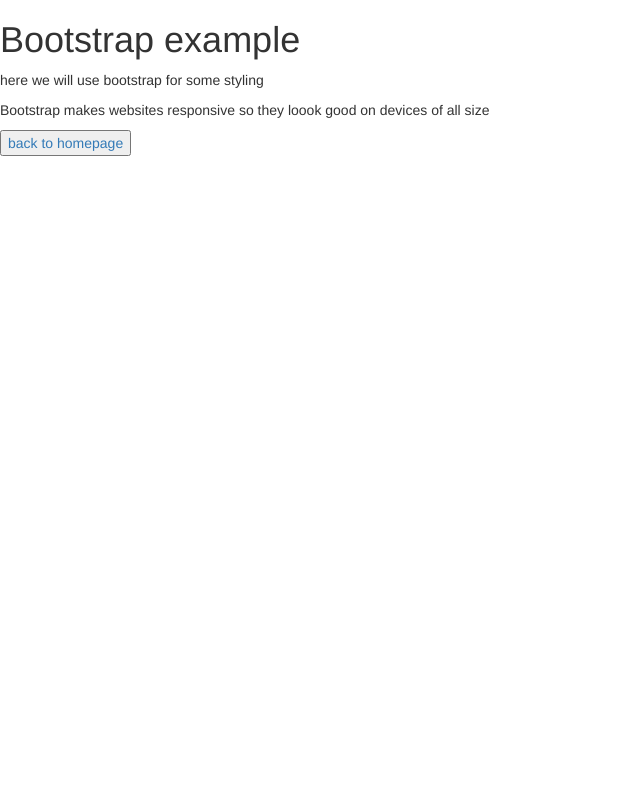
After one commit to CountZero1066/html-project, a PHP site: page /bootstrap.html in a window 1280 px wide. The commit adds this page. Shown: the whole page, without its empty margins (0-640 px from the left). Run offline with PHP 8.4, Linux system fonts and the light colour scheme; some libraries are stand-ins or nearby versions.

Commit message:
index.php, bootstrap + hommepages in html

```diff
--- /dev/null
+++ b/bootstrap.html
@@ -0,0 +1,26 @@
+<html>
+
+    <head>
+        <title>Bootstrap</title>
+
+            <!-- Latest compiled and minified CSS -->
+            <link rel="stylesheet" href="https://maxcdn.bootstrapcdn.com/bootstrap/3.3.7/css/bootstrap.min.css">
+
+            <!-- jQuery library -->
+            <script src="https://ajax.googleapis.com/ajax/libs/jquery/3.2.1/jquery.min.js"></script>
+
+            <!-- Latest compiled JavaScript -->
+            <script src="https://maxcdn.bootstrapcdn.com/bootstrap/3.3.7/js/bootstrap.min.js"></script>
+
+    </head>
+
+        <body>
+            <h1> Bootstrap example</h1>
+            <p> here we will use bootstrap for some styling</p>
+            <p>Bootstrap makes websites responsive so they loook good on devices of all size</p>
+            <a href = "homepage.html"><button>back to homepage</button></a>
+        </body>
+
+
+
+</html>
--- a/index.php
+++ b/index.php
@@ -1 +1 @@
-<? include_once("Untitled1.html") ?>
+<? include_once("homepage.html") ?>
```
Also changed, not shown: homepage.html (+14 -5 lines).
